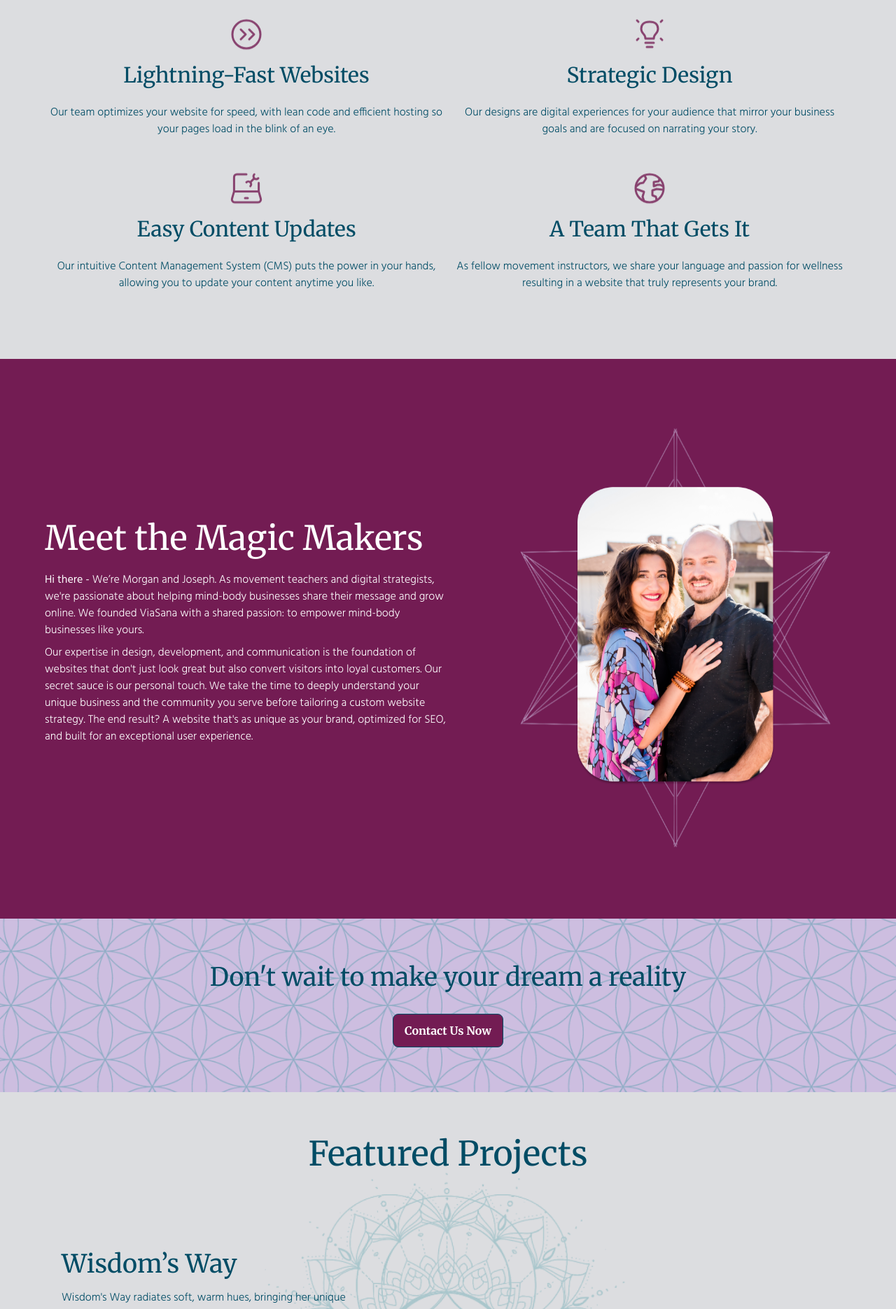
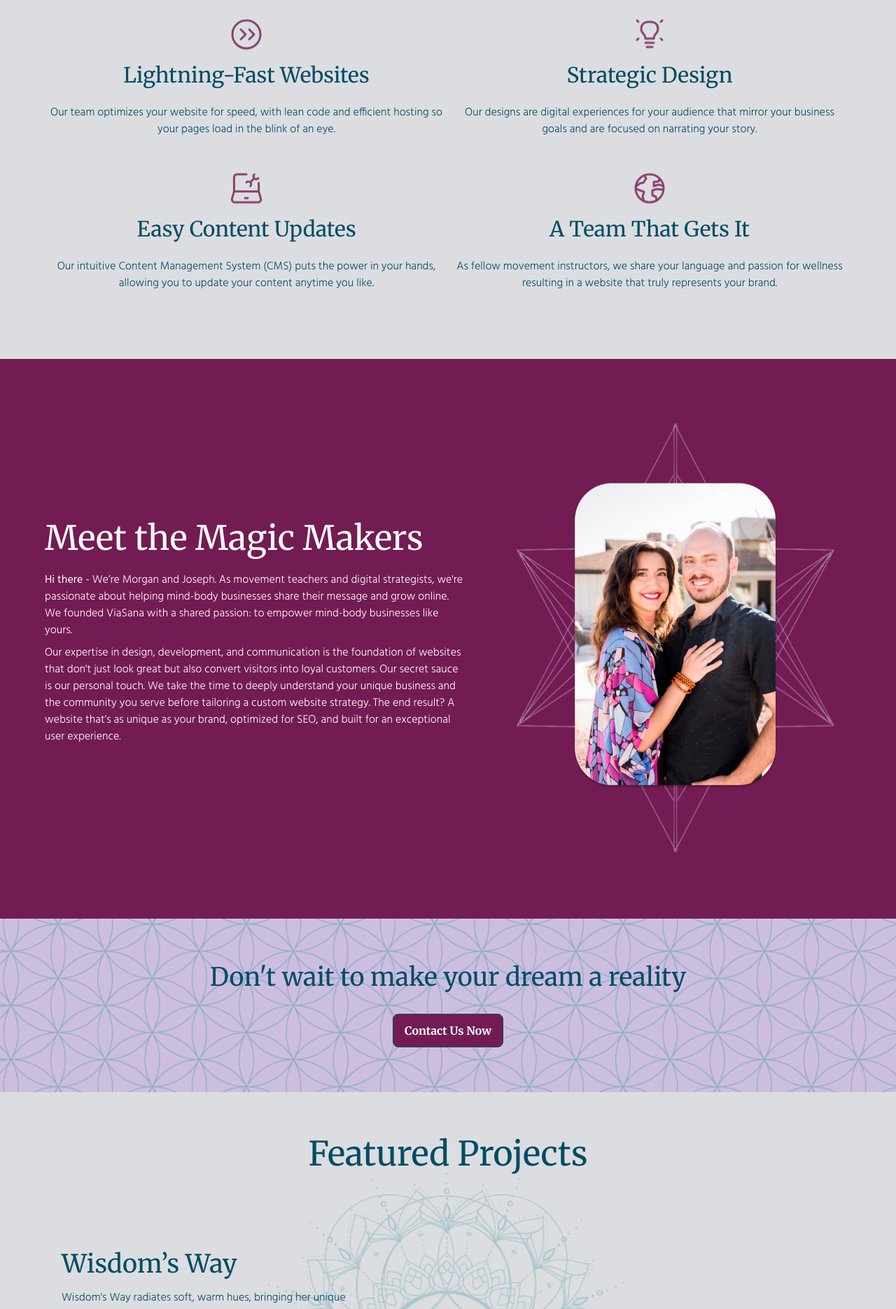
Before and after one commit to ViaSana/viasana-co, a Jekyll site: the page built from index.html, in a window 1280 px wide. Shown: the part 2122-3993 px from the top of the page at 70% size. Built offline with Jekyll 4.4.1, drawn with Linux system fonts in a browser that asks for light colours; nearby versions of some CDN libraries.

Commit message:
tweaks
- animation update
- portfolio links in a new tab
- cta and about style improvement

```diff
--- a/_includes/about.html
+++ b/_includes/about.html
@@ -1,7 +1,7 @@
 <!-- include about -->
 <section class="flex overflow-hidden lg:py-0 max-lg:flex-wrap bg-accent" id="about">
     <div class="self-center max-lg:mx-auto text-success lg:basis-4/10 basis-full">
-        <div class="max-w-xl mb-4">
+        <div class="mb-4 max-md:max-w-xl max-lg:p-5p">
             <h2 class="pb-2">{{site.data._copy.section_5.h2}}</h2>
             <p>{{site.data._copy.section_5.p_1}}</p>
             <p>{{site.data._copy.section_5.p_2}}</p>
--- a/_includes/cta.html
+++ b/_includes/cta.html
@@ -1,6 +1,6 @@
 <!-- include cta -->
 <!-- Contact Us Now -->
-<section class="text-center bg-fixed bg-center bg-no-repeat bg-cover text-base-100 bg-info" style="background-image: url('/assets/images/patterns/flower_blue.png');" >
+<section class="text-center bg-center bg-no-repeat bg-cover md:bg-fixed text-base-100 bg-info" style="background-image: url('/assets/images/patterns/flower_blue.png');" >
   <h3 class="text-primary">Don't wait to make your dream a reality</h3>
   <a role="button" class="btn btn-primary" href="/#contact">Contact Us Now</a>
 </section>
--- a/assets/css/output-style.css
+++ b/assets/css/output-style.css
@@ -1879,9 +1879,6 @@
 .relative {
   position: relative;
 }
-.sticky {
-  position: sticky;
-}
 .-bottom-36 {
   bottom: -9rem;
 }
@@ -1911,9 +1908,6 @@
 }
 .right-24 {
   right: 6rem;
-}
-.top-0 {
-  top: 0px;
 }
 .z-10 {
   z-index: 10;
@@ -2149,11 +2143,11 @@
 .bg-cover {
   background-size: cover;
 }
-.bg-fixed {
-  background-attachment: fixed;
-}
 .bg-center {
   background-position: center;
+}
+.bg-no-repeat {
+  background-repeat: no-repeat;
 }
 .bg-repeat-y {
   background-repeat: repeat-y;
@@ -2297,8 +2291,14 @@
     margin-left: auto;
     margin-right: auto;
   }
+  .max-lg\:max-w-xl {
+    max-width: 36rem;
+  }
   .max-lg\:flex-wrap {
     flex-wrap: wrap;
+  }
+  .max-lg\:p-5p {
+    padding: 5%;
   }
   .max-lg\:text-center {
     text-align: center;
@@ -2308,6 +2308,12 @@
 @media not all and (min-width: 768px) {
   .max-md\:hidden {
     display: none;
+  }
+  .max-md\:max-w-xl {
+    max-width: 36rem;
+  }
+  .max-md\:p-5p {
+    padding: 5%;
   }
 }
 
@@ -2386,6 +2392,9 @@
   .md\:flex-row-reverse {
     flex-direction: row-reverse;
   }
+  .md\:bg-fixed {
+    background-attachment: fixed;
+  }
   .md\:text-5xl {
     font-size: 3rem;
     line-height: 1;
--- a/index.html
+++ b/index.html
@@ -102,7 +102,7 @@
             <h3 class="text-primary">{{site.data._copy.section_6.h3_a}}</h3>
             <p class="mb-0 text-primary">{{site.data._copy.section_6.p_1}}</p>
             <div class="flex flex-row-reverse">
-                <a href="http://wisdoms-way.com" role="button" class="btn btn-primary">Go to site</a>
+                <a href="http://wisdoms-way.com" role="button" class="btn btn-primary" target="_blank">Go to site</a>
             </div>
         </div>
         <div class="relative self-center sm:col-span-7 col-span-full p-5p scroll-in-right">
@@ -123,7 +123,7 @@
             <h3 class="text-primary">{{site.data._copy.section_6.h3_b}}</h3>
             <p class="mb-0 text-primary">{{site.data._copy.section_6.p_2}}</p>
             <div class="flex flex-row-reverse">
-                <a href="https://casual-tarsier.cloudvent.net/" role="button" class="btn btn-primary">Go to site</a>
+                <a href="https://indieyogasd.com" role="button" target="_blank" class="btn btn-primary">Go to site</a>
             </div>
         </div>
     </div>
--- a/main.js
+++ b/main.js
@@ -22,8 +22,8 @@
 
 const mojo = document.querySelector("#mojo-star")
 gsap.to(mojo, {
-    duration: 1.5,
-    scale: .80,
+    duration: 4.5,
+    scale: .78,
     repeat: -1, // repeat indefinitely
     yoyo: true, // animate back and forth
     ease: "sine.inOut" // use a sine easing
```
